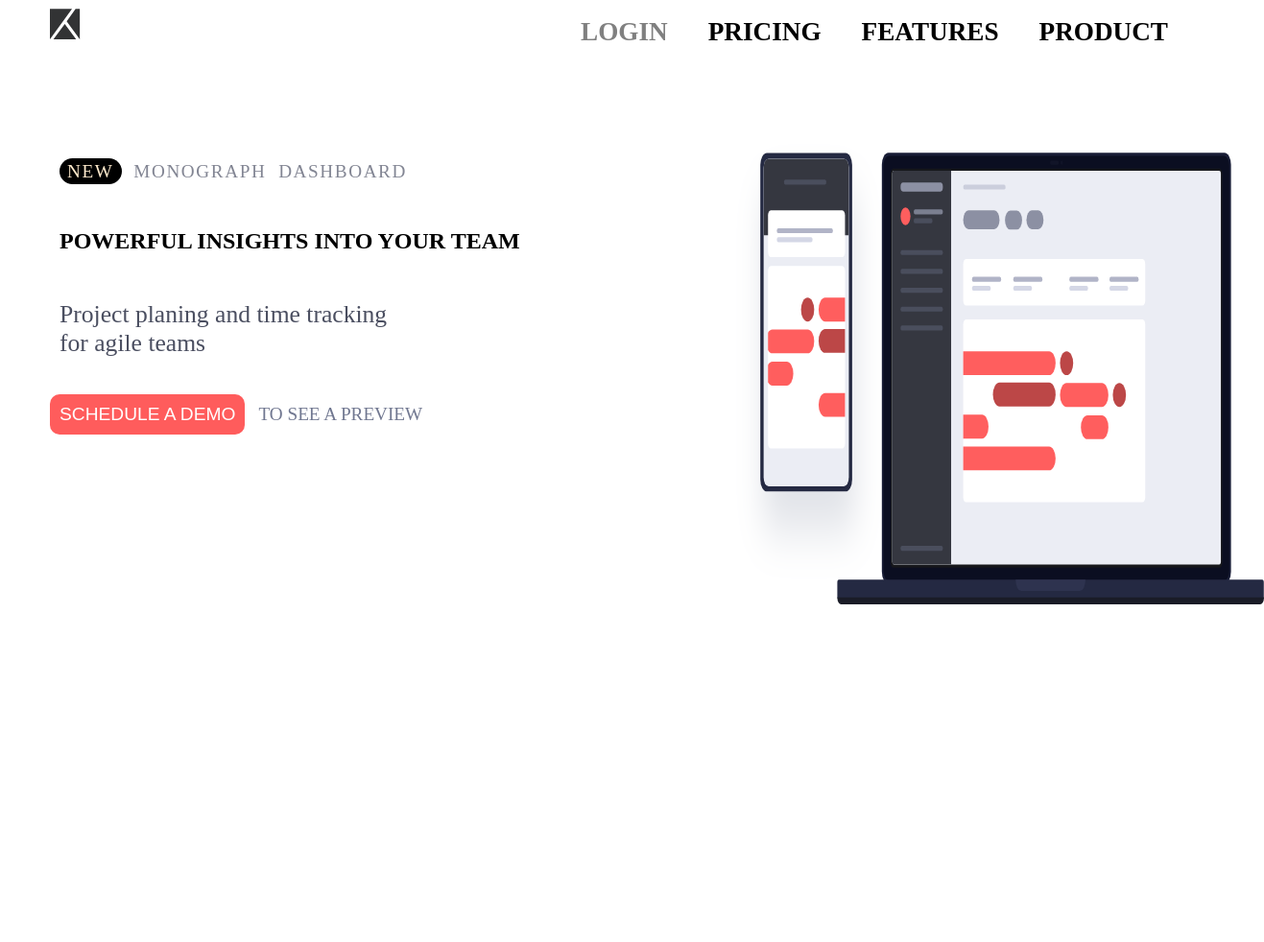
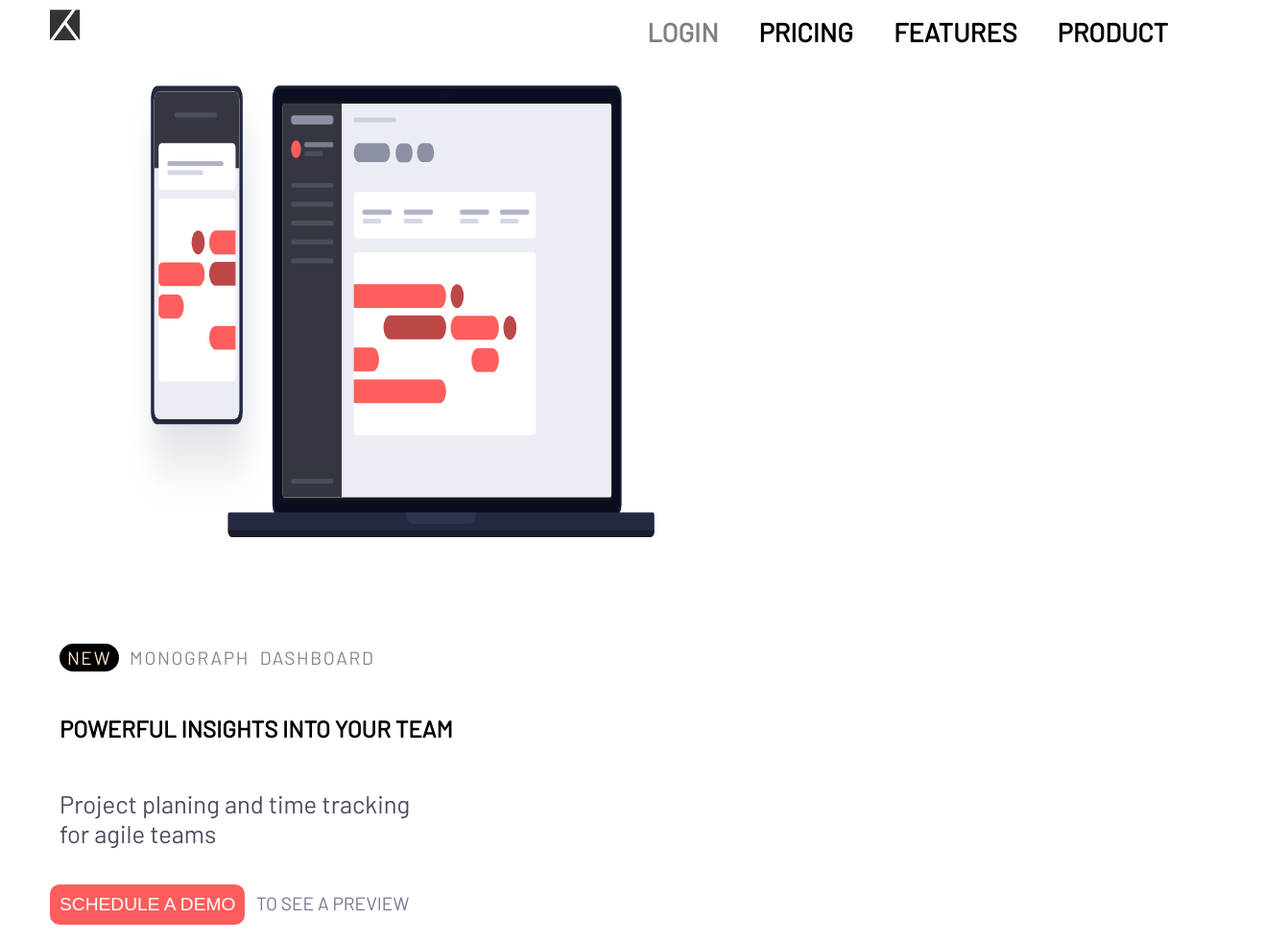
Before and after one commit to yshifa/css-challenge-three, a plain HTML site: page index.html in a window 1280 px wide. Shown: the whole page at 96% size, 1317 px wide, since content can reach past the window. Before the commit the page ends 800 px from the top, so only its background shows below. Drawn offline with Linux system fonts and the light colour scheme.

Commit message:
landing-page

```diff
--- a/index.html
+++ b/index.html
@@ -5,6 +5,10 @@
     <meta name="viewport" content="width=device-width, initial-scale=1.0" />
     <meta http-equiv="X-UA-Compatible" content="ie=edge" />
     <title>CSS-THREE</title>
+    <link
+      href="https://fonts.googleapis.com/css?family=Barlow&display=swap"
+      rel="stylesheet"
+    />
     <link rel="stylesheet" href="style.css" />
   </head>
   <body class="body-content">
--- a/style.css
+++ b/style.css
@@ -6,6 +6,7 @@
 }
 
 .body-content {
+  font-family: "Barlow", sans-serif;
   margin: 0 auto;
   width: 100%;
   font-size: 18px;
```
